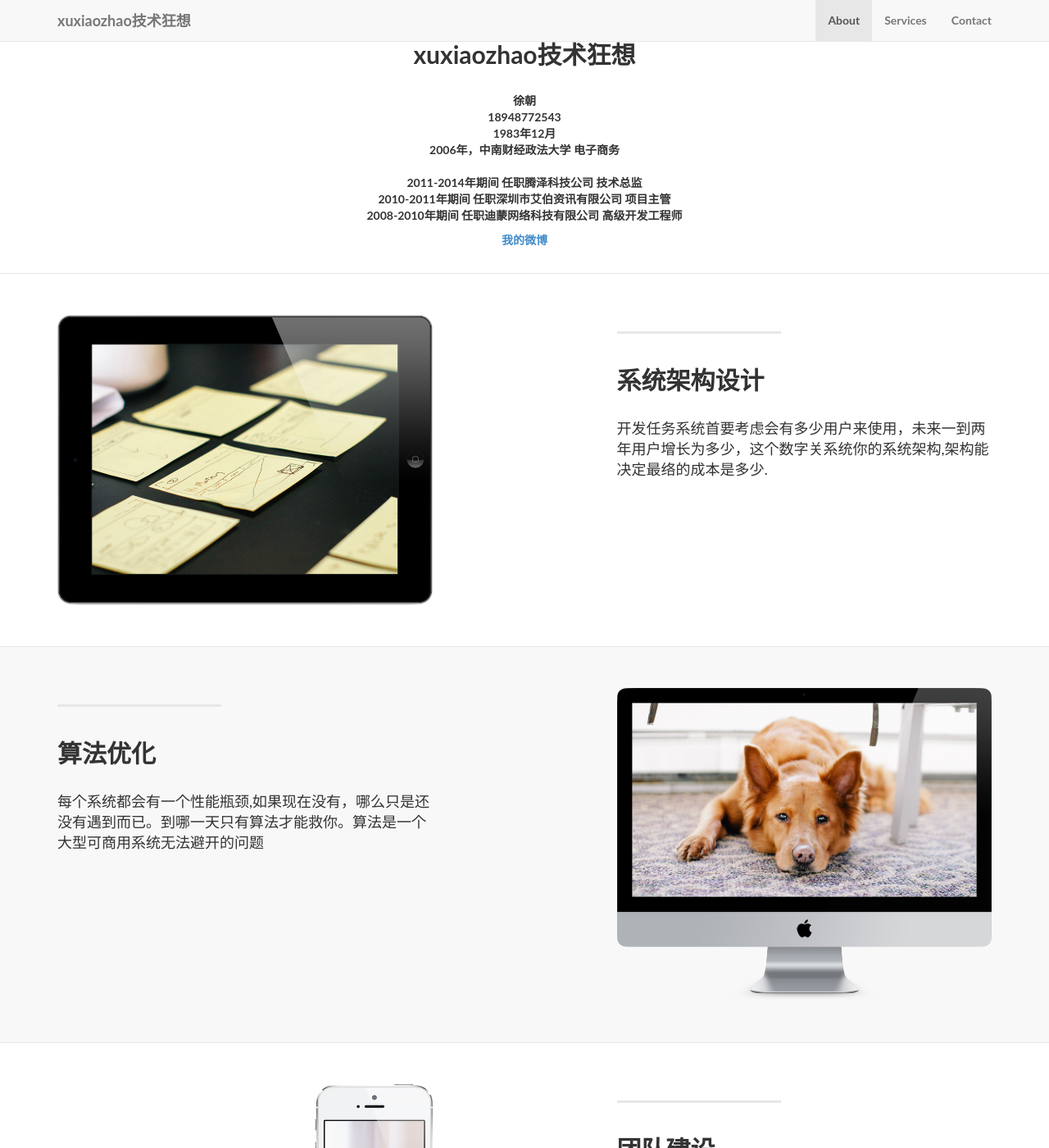
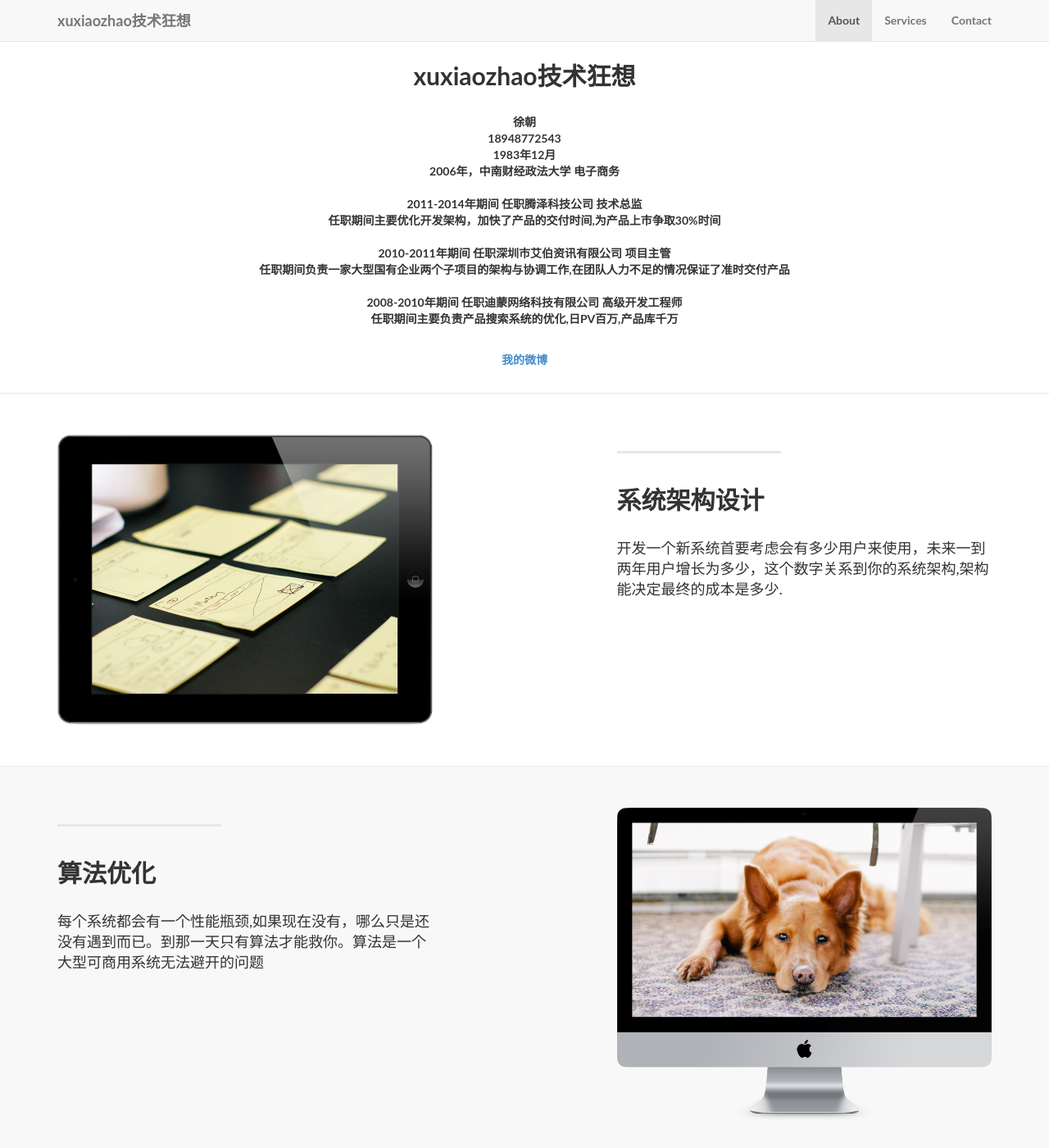
Before and after one commit to xuzhao1211/xuzhao1211.github.io, a Jekyll site: the page built from index.html, in a window 1280 px wide and 1400 px high, scrolled down 814 px. Shown: the whole window at 82% size. Built offline with Jekyll 4.4.1, drawn with Linux system fonts in a browser that asks for light colours.

Commit message:
修改了个人主页

```diff
--- a/_includes/about.html
+++ b/_includes/about.html
@@ -11,8 +11,13 @@
 				2006年，中南财经政法大学 电子商务<br/><br/>
 
 				2011-2014年期间 任职腾泽科技公司 技术总监<br/>
+				任职期间主要优化开发架构，加快了产品的交付时间,为产品上市争取30%时间<br/><br/>
+
 				2010-2011年期间 任职深圳市艾伯资讯有限公司 项目主管<br/>
+				任职期间负责一家大型国有企业两个子项目的架构与协调工作,在团队人力不足的情况保证了准时交付产品<br/><br/>
+
 				2008-2010年期间 任职迪蒙网络科技有限公司 高级开发工程师<br/>
+				任职期间主要负责产品搜索系统的优化,日PV百万,产品库千万<br/><br/>
 
 				</p>
                 <p><a href="http://weibo.com/rockgeek">我的微博</a></p>
--- a/_posts/2014-09-21-services-1.markdown
+++ b/_posts/2014-09-21-services-1.markdown
@@ -5,4 +5,4 @@ category: Services
 title: 系统架构设计
 description: |
 ---
-  开发任务系统首要考虑会有多少用户来使用，未来一到两年用户增长为多少，这个数字关系统你的系统架构,架构能决定最络的成本是多少.
+  开发一个新系统首要考虑会有多少用户来使用，未来一到两年用户增长为多少，这个数字关系到你的系统架构,架构能决定最终的成本是多少.
--- a/_posts/2014-09-22-services-2.markdown
+++ b/_posts/2014-09-22-services-2.markdown
@@ -5,4 +5,4 @@ category: Services
 title: 算法优化
 description: |
 ---
-  每个系统都会有一个性能瓶颈,如果现在没有，哪么只是还没有遇到而已。到哪一天只有算法才能救你。算法是一个大型可商用系统无法避开的问题
+  每个系统都会有一个性能瓶颈,如果现在没有，哪么只是还没有遇到而已。到那一天只有算法才能救你。算法是一个大型可商用系统无法避开的问题
--- a/index.html
+++ b/index.html
@@ -1,5 +1,5 @@
 ---
 layout: default
 title: xuxiaozhao技术狂想
-subTitle:  互联网技术一玩家，擅长大型互联网系统架构设计<br/>略懂Java,C,C#,Javascript,SQL,长期Coding喜欢捣鼓Linux
+subTitle:  互联网技术一玩家，擅长大型互联网系统架构设计<br/><br/>略懂Java,C,C#,Javascript,SQL,长期Coding喜欢捣鼓Linux
 ---
```
